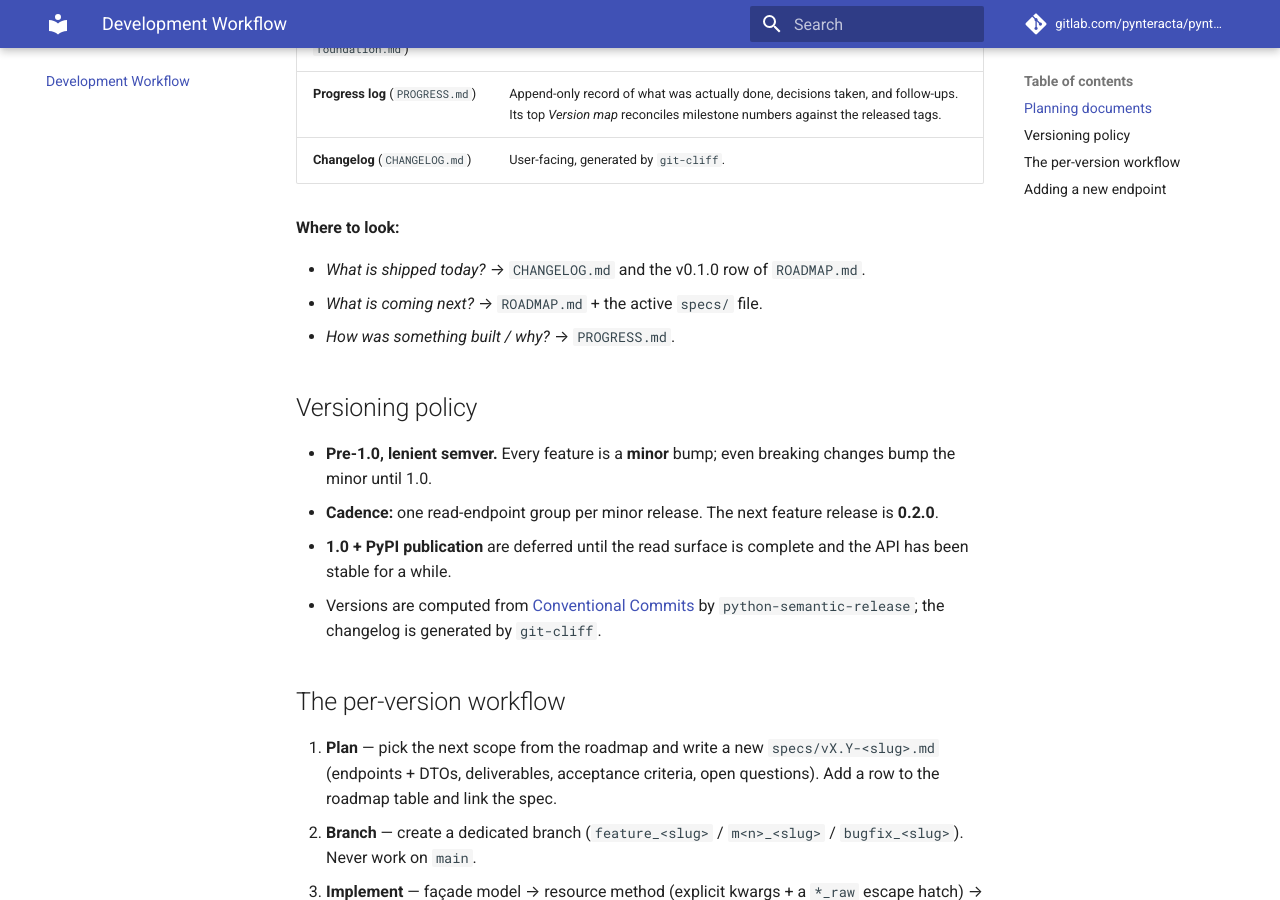
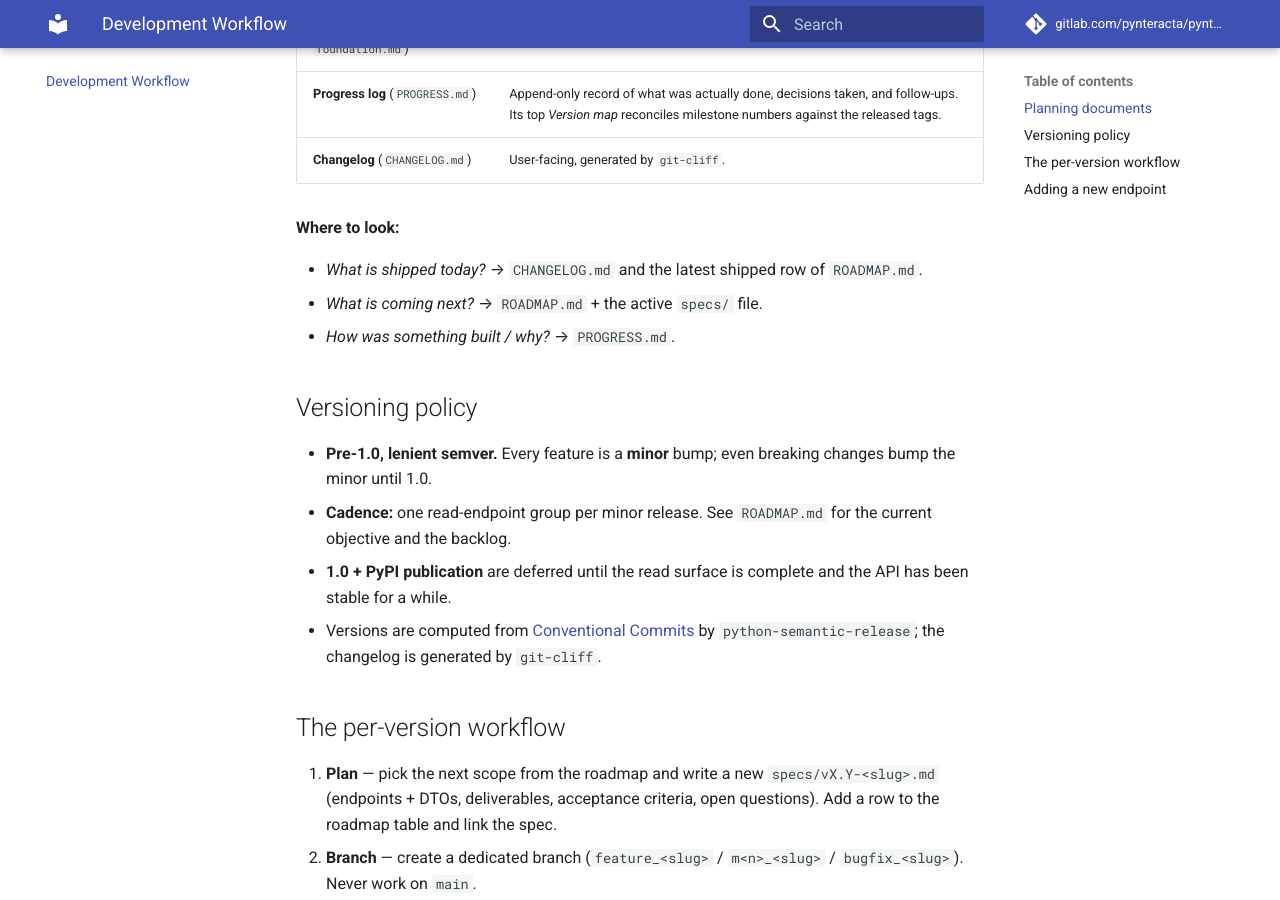
Before and after one commit to simodalla/pynteracta, an MkDocs documentation site: the page built from docs/development-workflow.md, in a window 1280 px wide and 900 px high, scrolled down 774 px. Built offline with MkDocs 1.6.1 and Material for MkDocs 9.7.7, drawn with Linux system fonts in a browser that asks for light colours; comment, search, counter and statistics services are not loaded.

Commit message:
docs: de-date development-workflow page, fix WORKFLOW.md link host
Align the reader-facing workflow page with the now version-agnostic
WORKFLOW.md: drop the stale "next feature release is 0.2.0" line and
the v0.1.0-pinned "shipped today" pointer, and fix the WORKFLOW.md
link to point at the actual GitLab host.

Co-Authored-By: Claude Opus 4.8 <noreply@anthropic.com>

```diff
--- a/docs/development-workflow.md
+++ b/docs/development-workflow.md
@@ -2,8 +2,8 @@
 
 This page describes how `pynteracta` is planned, versioned and documented as it evolves. It is the
 reader-facing summary of the project's process; the authoritative, detailed version lives in
-[`WORKFLOW.md`](https://gitlab.com/pynteracta/pynteracta/-/blob/main/WORKFLOW.md) at the repository
-root.
+[`WORKFLOW.md`](https://gitlab.unionerenolavinosamoggia.bo.it/ucrls/pynteracta/-/blob/main/WORKFLOW.md)
+at the repository root.
 
 !!! info "Status & audience"
     `pynteracta` is pre-1.0 and currently targets **internal use / automations**. The near-term
@@ -24,7 +24,7 @@ The project separates *history*, *forward plans*, *build log* and *changelog* in
 
 **Where to look:**
 
-- *What is shipped today?* → `CHANGELOG.md` and the v0.1.0 row of `ROADMAP.md`.
+- *What is shipped today?* → `CHANGELOG.md` and the latest shipped row of `ROADMAP.md`.
 - *What is coming next?* → `ROADMAP.md` + the active `specs/` file.
 - *How was something built / why?* → `PROGRESS.md`.
 
@@ -32,7 +32,8 @@ The project separates *history*, *forward plans*, *build log* and *changelog* in
 
 - **Pre-1.0, lenient semver.** Every feature is a **minor** bump; even breaking changes bump the
   minor until 1.0.
-- **Cadence:** one read-endpoint group per minor release. The next feature release is **0.2.0**.
+- **Cadence:** one read-endpoint group per minor release. See `ROADMAP.md` for the current
+  objective and the backlog.
 - **1.0 + PyPI publication** are deferred until the read surface is complete and the API has been
   stable for a while.
 - Versions are computed from [Conventional Commits](https://www.conventionalcommits.org/) by
```
